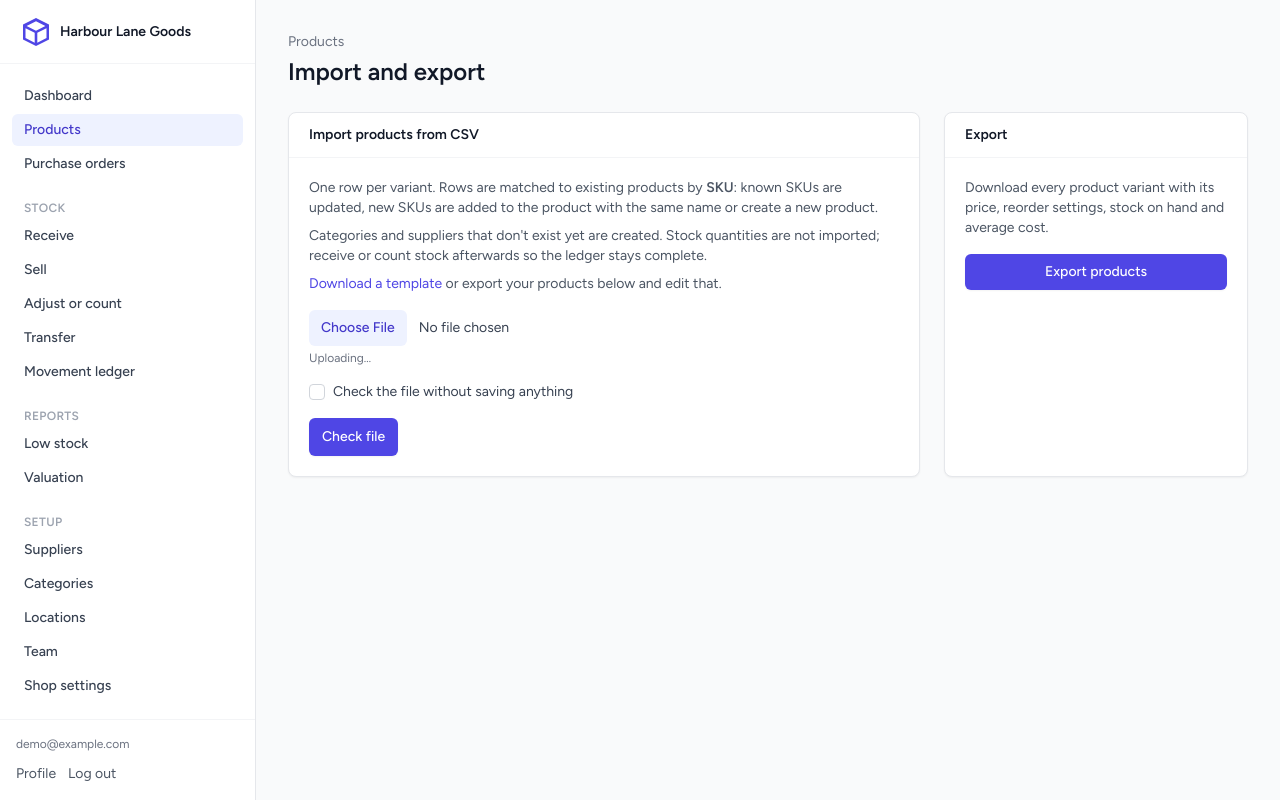
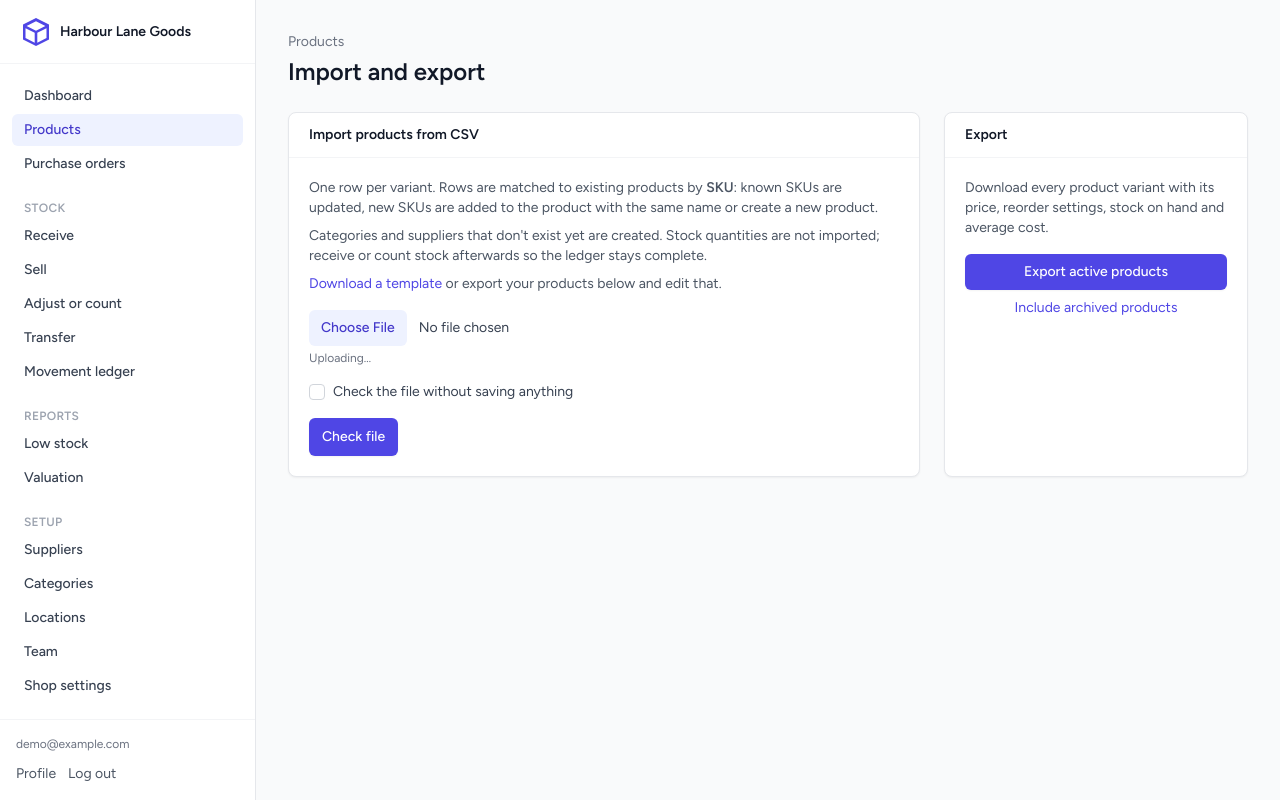
Before and after one commit to sorin-work/inventory, a Laravel app: page /products/import in a window 1280 px wide. Run offline with Laravel 12, Linux system fonts and the light colour scheme; a user stored in the database is signed in; data comes from the database, SQL or seed files in the repository; style sheets or scripts are compiled from the project's sources; parts of the project's set-up code (start-up, migrations or seed data) failed here and were passed over; some libraries are stand-ins or nearby versions.

Commit message:
feat(export): include archived products when asked

```diff
--- a/app/Http/Controllers/ProductExportController.php
+++ b/app/Http/Controllers/ProductExportController.php
@@ -10,6 +10,6 @@ class ProductExportController extends Controller
 {
     public function __invoke(Request $request, ProductExporter $exporter): StreamedResponse
     {
-        return $exporter->download($request->user()->shop);
+        return $exporter->download($request->user()->shop, $request->boolean('archived'));
     }
 }
--- a/resources/views/livewire/products/import.blade.php
+++ b/resources/views/livewire/products/import.blade.php
@@ -63,7 +63,8 @@
         <x-card title="Export">
             <p class="text-sm text-gray-600">Download every product variant with its price, reorder settings, stock on hand and average cost.</p>
             <div class="mt-4 flex flex-col gap-2">
-                <a href="{{ route('products.export') }}" class="inline-flex items-center justify-center rounded-md bg-indigo-600 px-3 py-2 text-sm font-medium text-white shadow-sm hover:bg-indigo-500">Export products</a>
+                <a href="{{ route('products.export') }}" class="inline-flex items-center justify-center rounded-md bg-indigo-600 px-3 py-2 text-sm font-medium text-white shadow-sm hover:bg-indigo-500">Export active products</a>
+                <a href="{{ route('products.export', ['archived' => 1]) }}" class="text-center text-sm text-indigo-600 hover:underline">Include archived products</a>
             </div>
         </x-card>
     </div>
```
Also changed, not shown: app/Services/Csv/ProductExporter.php (+5 -5 lines), tests/Feature/Products/ImportExportTest.php (+7 -0 lines).
